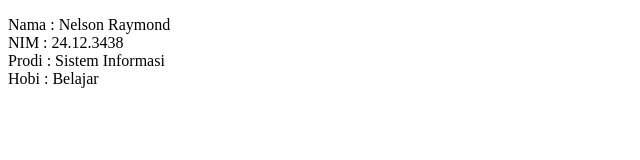
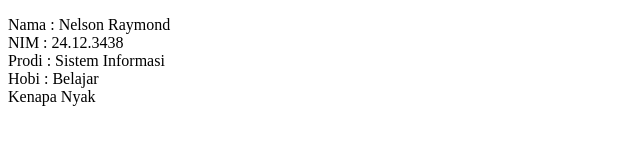
Before and after one commit to nelsonraymond-sudo/24.12.3438_TugasGit_DB, a plain HTML site: page index.html in a window 1280 px wide. Shown: the whole page, without its empty margins (0-640 px from the left). Drawn offline with Linux system fonts and the light colour scheme.

Commit message:
add line

```diff
--- a/index.html
+++ b/index.html
@@ -10,6 +10,7 @@
     Nama    : Nelson Raymond<br>
     NIM     : 24.12.3438<br>
     Prodi   : Sistem Informasi<br>
-    Hobi    : Belajar</p>
+    Hobi    : Belajar<br>
+    Kenapa Nyak</p>
 </body>
 </html>
```
